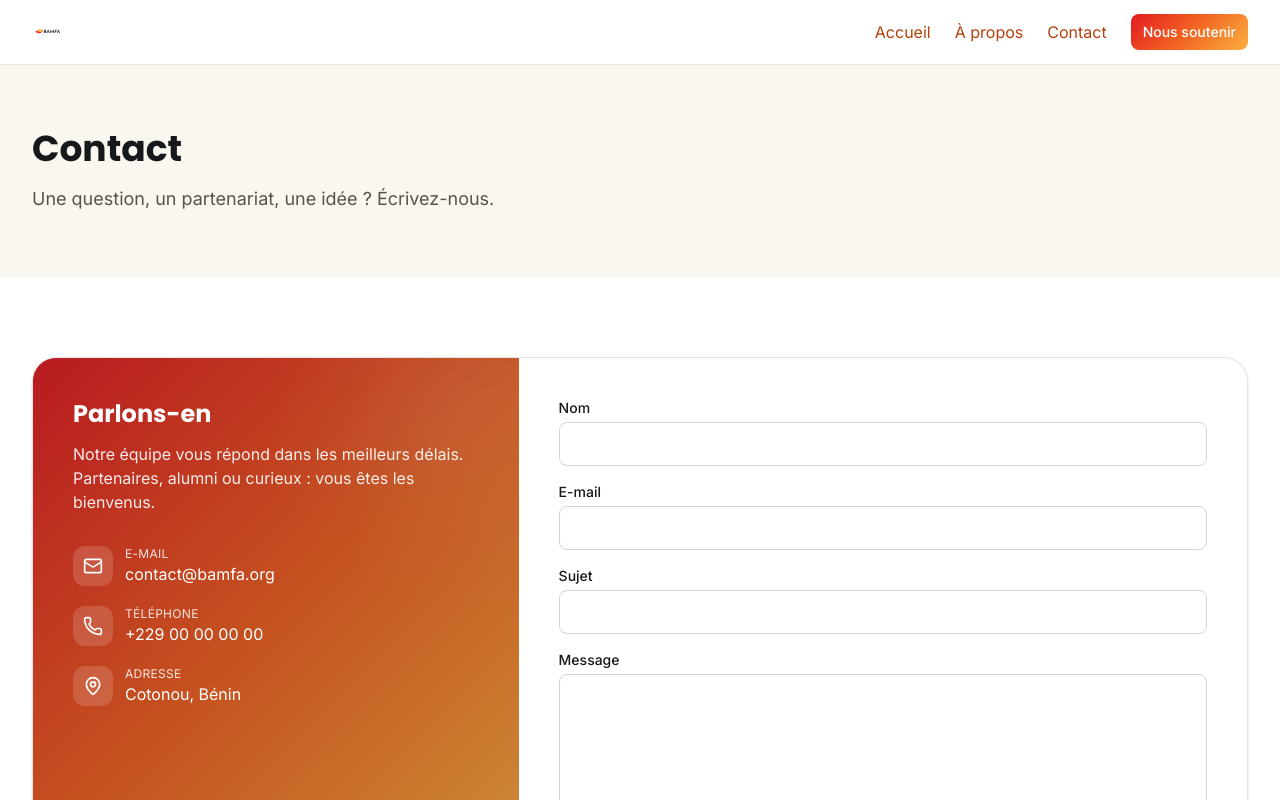
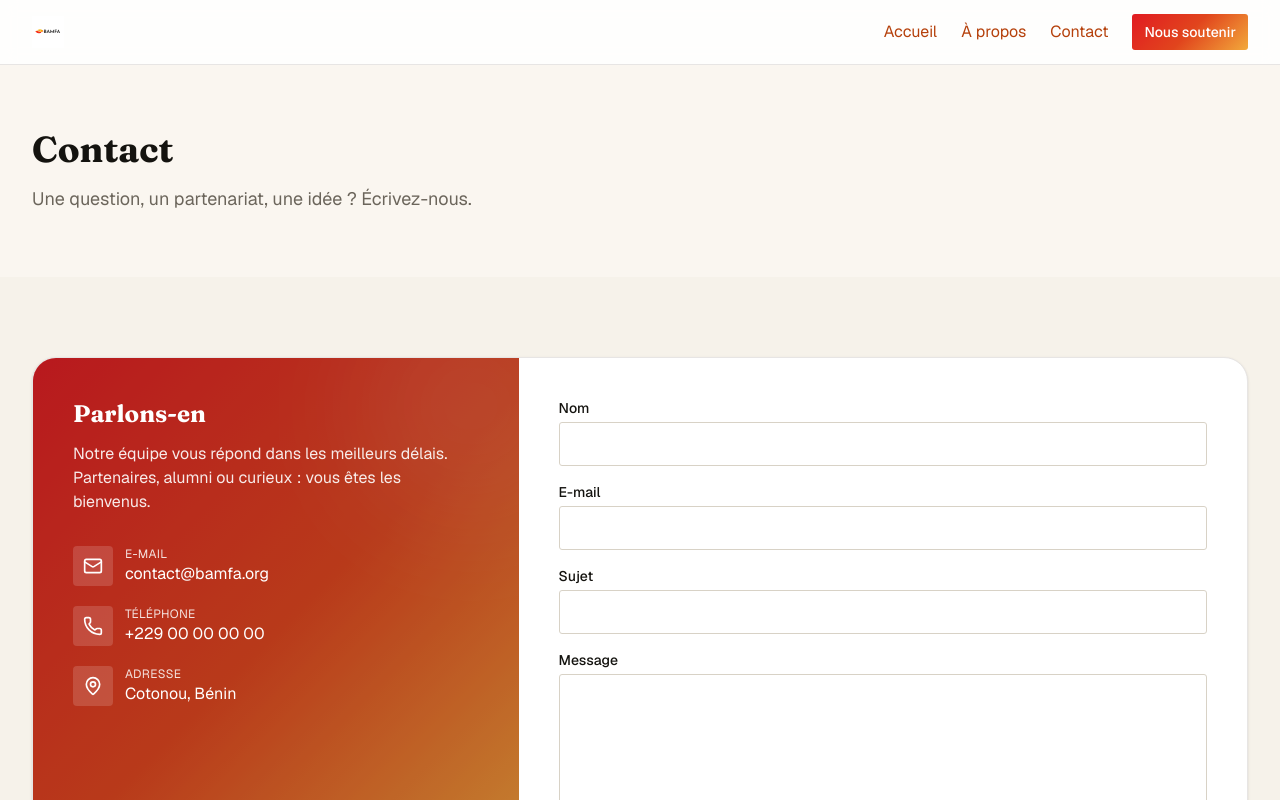
Before and after one commit to bamfatech/plateforme-bamfa-frontend, a Next.js app: page /contact in a window 1280 px wide. Shown: the top 800 px of the page. Built offline with nearby package versions, Linux system fonts and the light colour scheme.

Commit message:
feat: fondations editoriales (polices Fraunces/Geist, tokens couleur/rayon)

```diff
--- a/app/globals.css
+++ b/app/globals.css
@@ -1,7 +1,7 @@
 @import "tailwindcss";
 
 @theme {
-  /* Couleurs de marque (échelle primaire dérivée de l'orange BAMFA) */
+  /* Couleurs héritées conservées (pages non encore refondues — DA-2/DA-3) */
   --color-primary-50: #fef3ec;
   --color-primary-100: #fce0ce;
   --color-primary-200: #f9c09e;
@@ -12,38 +12,44 @@
   --color-primary-700: #b5410c;
   --color-primary-800: #8f340b;
   --color-primary-900: #6e2809;
-
   --color-red-brand: #e11b22;
-  --color-gold: #fbb040;
-
-  --color-ink: #17181b;
   --color-cream: #faf6f0;
 
-  /* Sémantique */
+  /* Palette éditoriale « La Revue » */
+  --color-ink: #14130f;
+  --color-paper: #f6f2ea;
+  --color-flame: #e1451d;
+  --color-flame-ink: #b5390f;
+  --color-gold: #f2a93b;
+  --color-ember: #7a1e10;
+  --color-stone-300: #d8d2c6;
+  --color-stone-600: #6b655b;
+
+  /* Sémantique (inchangée) */
   --color-success: #1e9e5a;
   --color-info: #2563eb;
   --color-warning: #f5a623;
   --color-danger: #dc2626;
-
   --color-success-text: #157347;
   --color-warning-text: #b45309;
   --color-danger-text: #b91c1c;
   --color-info-text: #1d4ed8;
 
   /* Typographie */
-  --font-sans: var(--font-inter), ui-sans-serif, system-ui, sans-serif;
-  --font-heading: var(--font-poppins), ui-sans-serif, system-ui, sans-serif;
+  --font-sans: var(--font-geist), ui-sans-serif, system-ui, sans-serif;
+  --font-heading: var(--font-fraunces), ui-serif, Georgia, "Times New Roman", serif;
+  --font-mono: var(--font-geist-mono), ui-monospace, SFMono-Regular, monospace;
 
-  /* Rayons */
-  --radius-sm: 4px;
-  --radius-md: 8px;
-  --radius-lg: 12px;
-  --radius-xl: 16px;
+  /* Rayons resserrés (net, éditorial) */
+  --radius-sm: 2px;
+  --radius-md: 3px;
+  --radius-lg: 4px;
+  --radius-xl: 6px;
 }
 
 @layer base {
   body {
-    background-color: #ffffff;
+    background-color: var(--color-paper);
     color: var(--color-ink);
     font-family: var(--font-sans);
   }
@@ -54,6 +60,6 @@
 
 @layer utilities {
   .bg-brand-gradient {
-    background-image: linear-gradient(135deg, var(--color-red-brand), var(--color-primary-500), var(--color-gold));
+    background-image: linear-gradient(135deg, var(--color-red-brand), var(--color-flame), var(--color-gold));
   }
 }
--- a/app/layout.tsx
+++ b/app/layout.tsx
@@ -1,15 +1,13 @@
 import type { ReactNode } from "react";
-import { Inter, Poppins } from "next/font/google";
+import { Fraunces, Geist, Geist_Mono } from "next/font/google";
 
 import { Providers } from "@/components/providers/Providers";
+import { SmoothScrollProvider } from "@/components/motion/SmoothScrollProvider";
 import "./globals.css";
 
-const inter = Inter({ subsets: ["latin"], variable: "--font-inter" });
-const poppins = Poppins({
-  subsets: ["latin"],
-  weight: ["500", "600", "700"],
-  variable: "--font-poppins",
-});
+const geist = Geist({ subsets: ["latin"], variable: "--font-geist", display: "swap" });
+const geistMono = Geist_Mono({ subsets: ["latin"], variable: "--font-geist-mono", display: "swap" });
+const fraunces = Fraunces({ subsets: ["latin"], variable: "--font-fraunces", display: "swap" });
 
 export const metadata = {
   title: "BAMFA",
@@ -18,9 +16,11 @@ export const metadata = {
 
 export default function RootLayout({ children }: { children: ReactNode }) {
   return (
-    <html lang="fr" className={`${inter.variable} ${poppins.variable}`}>
+    <html lang="fr" className={`${geist.variable} ${geistMono.variable} ${fraunces.variable}`}>
       <body>
-        <Providers>{children}</Providers>
+        <Providers>
+          <SmoothScrollProvider>{children}</SmoothScrollProvider>
+        </Providers>
       </body>
     </html>
   );
--- /dev/null
+++ b/components/motion/SmoothScrollProvider.tsx
@@ -0,0 +1,7 @@
+"use client";
+
+import type { ReactNode } from "react";
+
+export function SmoothScrollProvider({ children }: { children: ReactNode }) {
+  return <>{children}</>;
+}
--- a/vitest.setup.ts
+++ b/vitest.setup.ts
@@ -2,6 +2,37 @@ import "@testing-library/jest-dom";
 import { vi } from "vitest";
 
 vi.mock("next/font/google", () => ({
-  Inter: () => ({ variable: "--font-inter", className: "font-inter" }),
-  Poppins: () => ({ variable: "--font-poppins", className: "font-poppins" }),
+  Geist: () => ({ variable: "--font-geist", className: "font-geist" }),
+  Geist_Mono: () => ({ variable: "--font-geist-mono", className: "font-geist-mono" }),
+  Fraunces: () => ({ variable: "--font-fraunces", className: "font-fraunces" }),
 }));
+
+// Polyfills jsdom pour le motion (Reveal / Lenis) — Task 3 s'appuie dessus.
+if (!("matchMedia" in window)) {
+  Object.defineProperty(window, "matchMedia", {
+    writable: true,
+    value: (query: string) => ({
+      matches: false,
+      media: query,
+      onchange: null,
+      addEventListener: () => {},
+      removeEventListener: () => {},
+      addListener: () => {},
+      removeListener: () => {},
+      dispatchEvent: () => false,
+    }),
+  });
+}
+
+if (!("IntersectionObserver" in globalThis)) {
+  class IO {
+    observe() {}
+    unobserve() {}
+    disconnect() {}
+    takeRecords() {
+      return [];
+    }
+  }
+  // @ts-expect-error - polyfill de test
+  globalThis.IntersectionObserver = IO;
+}
```
